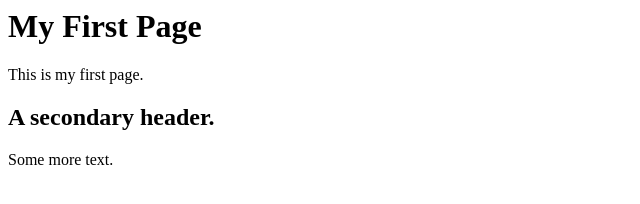
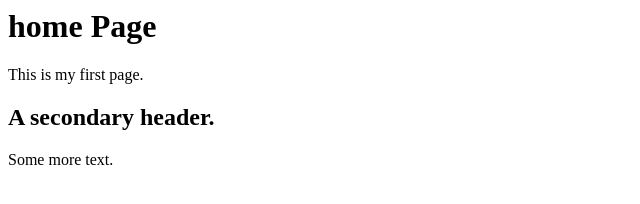
Before and after one commit to balajigrandhe/git-demo, a plain HTML site: page index.html in a window 1280 px wide. Shown: the whole page, without its empty margins (0-640 px from the left). Drawn offline with Linux system fonts and the light colour scheme.

Commit message:
A few more changes added

```diff
--- a/index.html
+++ b/index.html
@@ -2,7 +2,7 @@
     <head>
     </head>
     <body>
-        <h1>My First Page</h1>
+        <h1>home Page</h1>
         <p>This is my first page.</p>
         <h2>A secondary header.</h2>
         <p>Some more text.</p>
```
Also changed, not shown: 1 other file.
